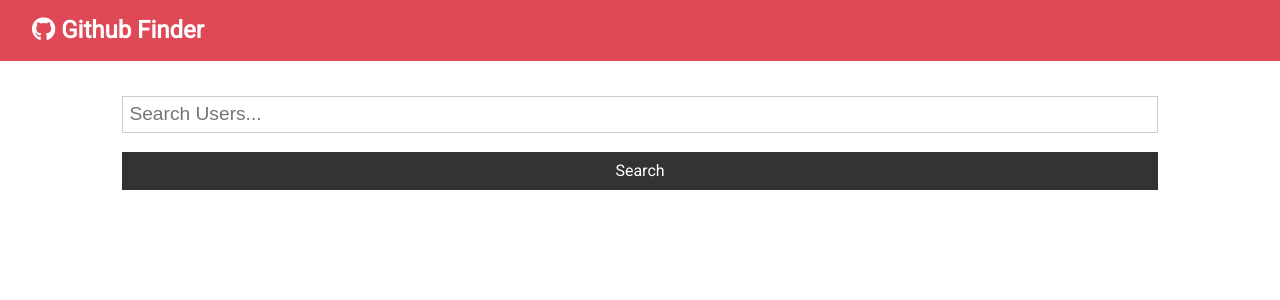
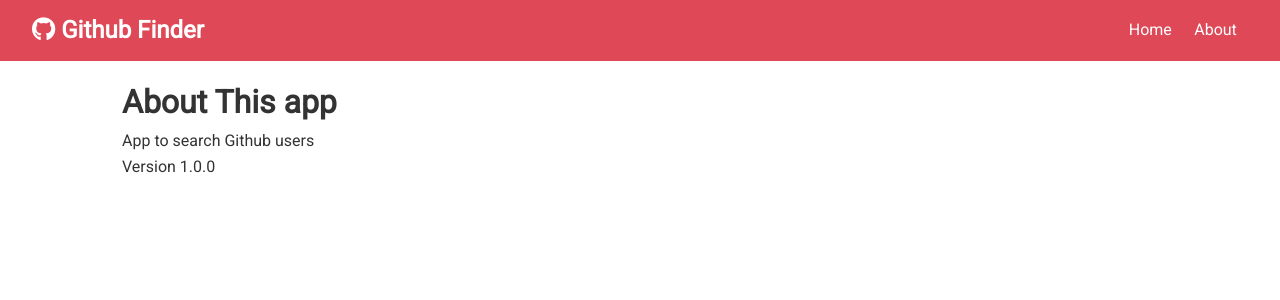
Before and after one commit to sleekyom/Github-FInder, a React (Create React App) app: page /about in a window 1280 px wide. Shown: the top 300 px of the page. Built offline with nearby package versions, Linux system fonts and the light colour scheme; the HTML template or start-up script is replaced by a standard one.

Commit message:
Added routes to the app

```diff
--- a/package.json
+++ b/package.json
@@ -9,6 +9,7 @@
     "axios": "^0.21.1",
     "react": "^17.0.1",
     "react-dom": "^17.0.1",
+    "react-router-dom": "^5.2.0",
     "react-scripts": "4.0.1",
     "web-vitals": "^0.2.4"
   },
--- a/src/App.js
+++ b/src/App.js
@@ -1,10 +1,12 @@
-import React, { Component } from "react";
+import React, { Component, Fragment } from "react";
 import Navbar from "./components/layout/Navbar";
 import Users from "./users/Users";
 import axios from "axios";
-import "./App.css";
 import Search from "./users/Search";
 import Alert from "./components/layout/Alert";
+import { BrowserRouter as Router, Switch, Route } from "react-router-dom";
+import About from "./components/layout/pages/About";
+import "./App.css";
 
 class App extends Component {
 	state = {
@@ -35,11 +37,18 @@
 	render() {
 		const { users, loading } = this.state;
 		return (
+			<Router>
 				<div className='App'>
 					<header className='App-header'>
 						<Navbar />
 						<div className='container'>
 							<Alert alert={this.state.alert} />
+							<Switch>
+								<Route
+									exact
+									path='/'
+									render={(props) => (
+										<Fragment>
 											<Search
 												searchUsers={this.searchUsers}
 												clearUsers={this.clearUsers}
@@ -47,9 +56,15 @@
 												setAlert={this.setAlert}
 											/>
 											<Users loading={loading} users={users} />
+										</Fragment>
+									)}
+								/>
+								<Route exact path='/about' component={About} />
+							</Switch>
 						</div>
 					</header>
 				</div>
+			</Router>
 		);
 	}
 }
--- a/src/components/layout/Navbar.js
+++ b/src/components/layout/Navbar.js
@@ -1,12 +1,21 @@
 import React from "react";
 import PropTypes from "prop-types";
+import { Link } from "react-router-dom";
 
 const Navbar = ({ icon, title }) => {
 	return (
 		<nav className='navbar bg-primary'>
 			<h1>
-				<i className={icon}></i> {title}
+				<i className={icon} /> {title}
 			</h1>
+			<ul>
+				<li>
+					<Link to='/'>Home</Link>
+				</li>
+				<li>
+					<Link to='/about'>About</Link>
+				</li>
+			</ul>
 		</nav>
 	);
 };
--- /dev/null
+++ b/src/components/layout/pages/About.js
@@ -0,0 +1,13 @@
+import React from "react";
+
+const About = () => {
+	return (
+		<div>
+			<h1>About This app</h1>
+			<p>App to search Github users</p>
+			<p>Version 1.0.0</p>
+		</div>
+	);
+};
+
+export default About;
```
Also changed, not shown: 2 other files (tests, documents, lock files or other folders). Lines whose indentation alone changed are shown as unchanged.
